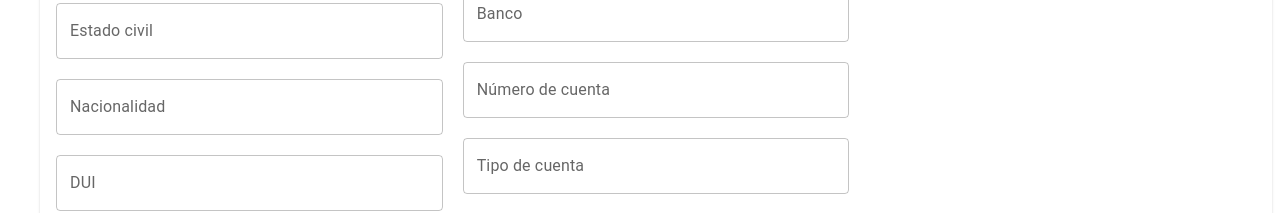
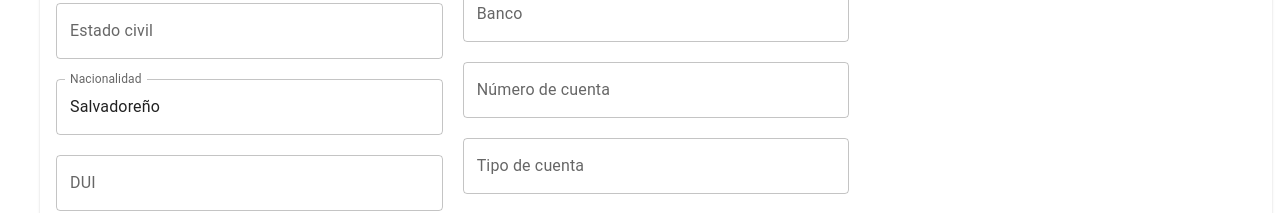
Before and after one commit to Bizaarkq/rhu-frontend, a React (Vite) app: page /empleados/crear in a window 1280 px wide. Shown: the part 549-762 px from the top of the page. Built offline with nearby package versions, Linux system fonts and the light colour scheme; no server answers.

Commit message:
🐛 campos obligatorios

```diff
--- a/src/components/forms/empleado-form.jsx
+++ b/src/components/forms/empleado-form.jsx
@@ -18,18 +18,17 @@ const EmpleadoSchema = Yup.object().shape({
     fecha_nacimiento: Yup.date().required("Requerido"),
     sexo: Yup.string().required("Requerido"),
     estado_civil: Yup.string().required("Requerido"),
-    nacionalidad: Yup.string().required("Requerido"),
+    nacionalidad: Yup.string(),
     dui: Yup.string()
       .matches(/^\d{8}-\d$/, "Escriba el DUI incluyendo el guión (-)")
       .required("Requerido"),
-    direccion: Yup.string().required("Requerido"),
-    telefono: Yup.string().required("Requerido"),
+    direccion: Yup.string(),
+    telefono: Yup.string(),
     correo: Yup.string()
       .matches(
         /^[A-Z0-9._%+-]+@[A-Z0-9.-]+\.[A-Z]{2,}$/i,
         "Escriba un correo electrónico válido"
-      )
-      .required("Requerido"),
+      ),
   }),
   datos_laborales: Yup.object().shape({
     cargo: Yup.object().nullable().shape({
@@ -42,7 +41,7 @@ const EmpleadoSchema = Yup.object().shape({
   datos_bancarios: Yup.object().shape({
     banco: Yup.string().required("Requerido"),
     cuenta: Yup.string().required("Requerido"),
-    tipo_cuenta: Yup.string().required("Requerido"),
+    tipo_cuenta: Yup.string(),
   }),
   datos_afiliacion: Yup.object().shape({
     isss: Yup.string().required("Requerido"),
@@ -84,7 +83,7 @@ export default function FormularioEmpleado({ empleado = {}, onSubmit, labelSubmi
         moment(empleado.fecha_nacimiento).format("YYYY-MM-DD") || "",
       sexo: empleado.sexo || "",
       estado_civil: empleado.estado_civil || "",
-      nacionalidad: empleado.nacionalidad || "",
+      nacionalidad: empleado.nacionalidad || "Salvadoreño",
       dui: empleado.dui || "",
       direccion: empleado.direccion || "",
       telefono: empleado.telefono || "",
```
